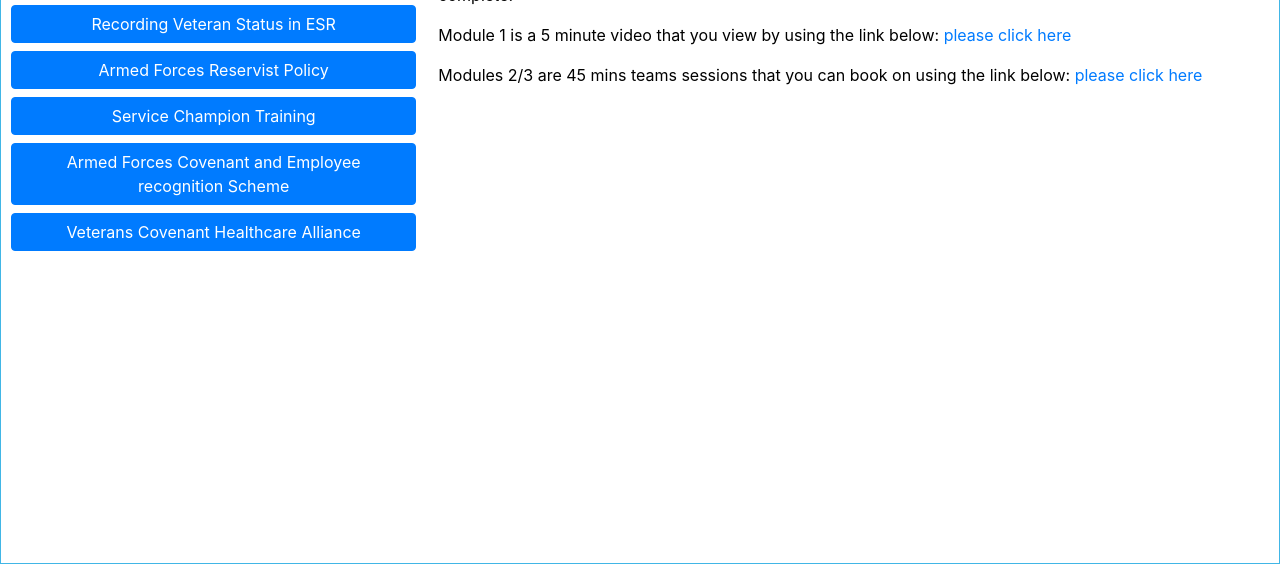
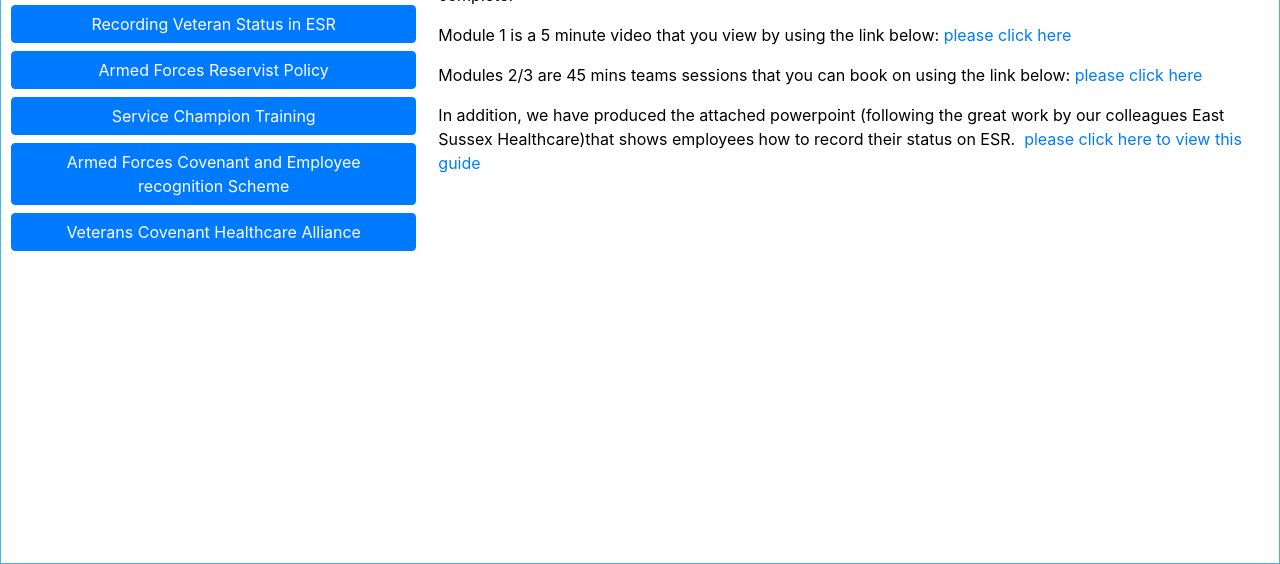
Before and after one commit to NHS-ESR-IAs/LUFT-Veterans, a plain HTML site: page index.html in a window 1280 px wide. Both pictures are taken after a click on the button "Veterans Covenant Healthcare Alliance". Shown: the part 236-800 px from the top of the page. Drawn offline with nearby package versions, Linux system fonts and the light colour scheme.

Commit message:
Update content and links in index.html
Updated links and added information about recording veterans' status.

```diff
--- a/index.html
+++ b/index.html
@@ -491,6 +491,11 @@
                 <p>Modules 2/3 are 45 mins teams sessions that you can book on using the link below: <a
                         href="https://armedforceshealthtraining.nhs.uk/"
                         target="_blank">please click here</a>
+
+                    <p>In addition, we have produced the attached powerpoint (following the great work by our colleagues East Sussex Healthcare)that shows employees how to record their status on ESR.  <a
+                        href="https://my.esr.nhs.uk/dashboard/webdav/royal-liverpool-and-broadgreen-hospitals-university-nhst/document_library/Recording%20veterans%20status%20on%20ESR%20UHLG.pptx"
+                        target="_blank">please click here to view this guide</a>
+
             </div>
 
         </div>
```
